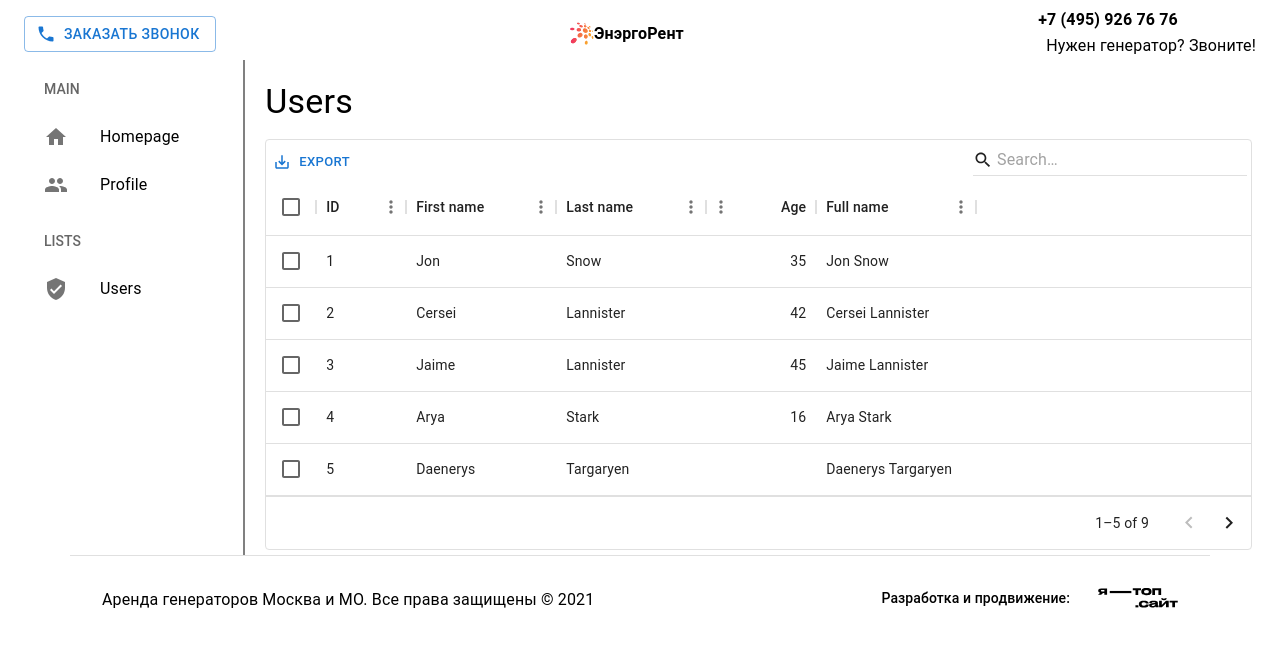
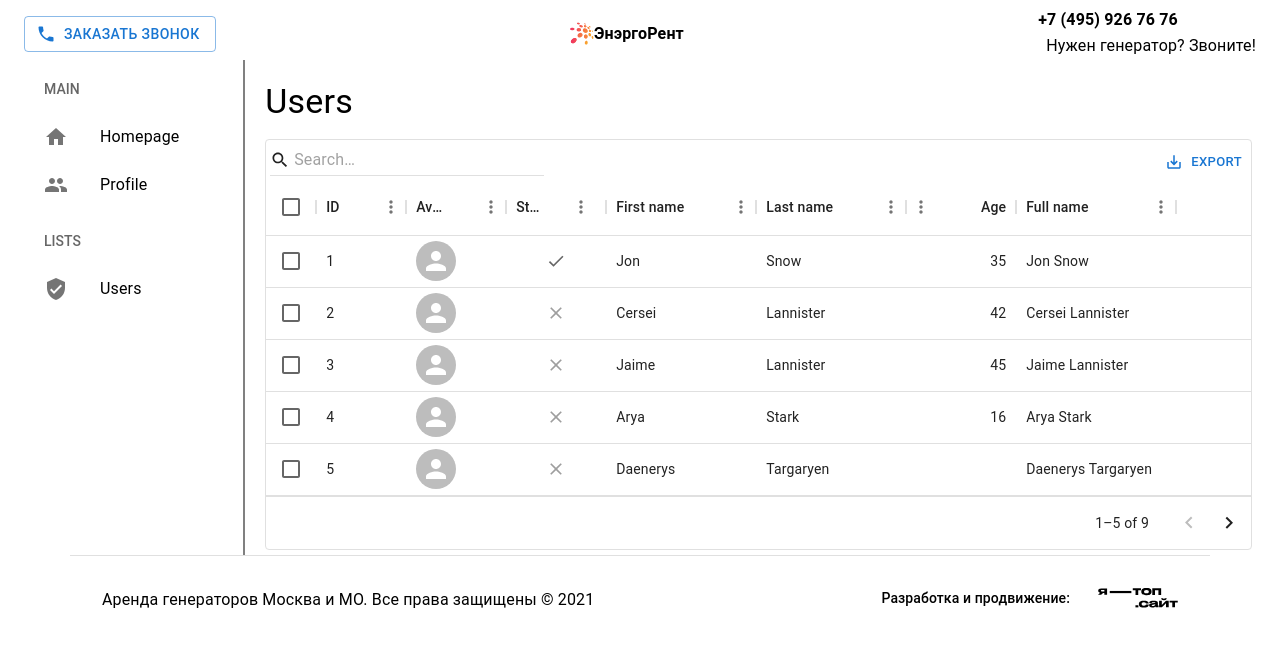
Before and after one commit to theCapnCoder/energy-rent, a React (Create React App) app: page /energy-rent/users in a window 1280 px wide. Shown: the top 646 px of the page. Built offline with nearby package versions, Linux system fonts and the light colour scheme.

Commit message:
chore: add Status

```diff
--- a/src/components/dataTable/DataTable.tsx
+++ b/src/components/dataTable/DataTable.tsx
@@ -1,3 +1,4 @@
+import { Avatar } from "@mui/material";
 import {
   DataGrid,
   GridColDef,
@@ -8,6 +9,20 @@ import {
 export const DataTable = () => {
   const columns: GridColDef[] = [
     { field: "id", headerName: "ID", width: 90 },
+    {
+      field: "avatar",
+      headerName: "Avatar",
+      width: 100,
+      renderCell: (params) => {
+        return <Avatar alt="Remy Sharp" src={params.row.avatar} />;
+      },
+    },
+    {
+      field: "status",
+      headerName: "Status",
+      width: 100,
+      type: "boolean",
+    },
     {
       field: "firstName",
       headerName: "First name",
@@ -39,7 +54,7 @@ export const DataTable = () => {
   ];
 
   const rows = [
-    { id: 1, lastName: "Snow", firstName: "Jon", age: 35 },
+    { id: 1, lastName: "Snow", firstName: "Jon", age: 35, status: true },
     { id: 2, lastName: "Lannister", firstName: "Cersei", age: 42 },
     { id: 3, lastName: "Lannister", firstName: "Jaime", age: 45 },
     { id: 4, lastName: "Stark", firstName: "Arya", age: 16 },
@@ -52,6 +67,11 @@ export const DataTable = () => {
 
   return (
     <DataGrid
+      sx={{
+        "& .MuiDataGrid-toolbarContainer": {
+          flexDirection: "row-reverse",
+        },
+      }}
       rows={rows}
       columns={columns}
       initialState={{
```
